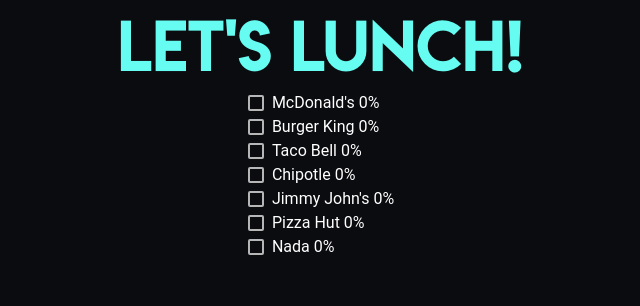
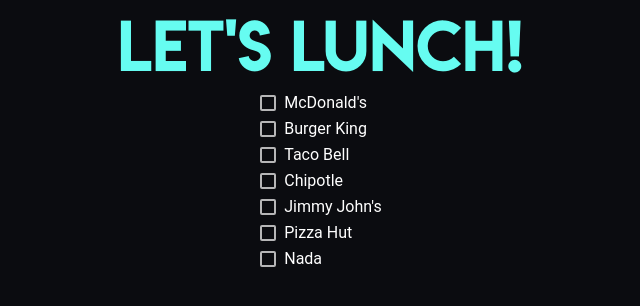
Before and after one commit to chuloon/letslunch, an Angular app in the folder letslunch/: page / in a window 1280 px wide. Shown: the top 306 px of the page, without its empty margins (319-959 px from the left). Built offline with nearby package versions, Linux system fonts and the light colour scheme.

Commit message:
got percentage lines working

```diff
--- a/letslunch/src/app/restaurant-selection/restaurant-item/restaurant-item.component.html
+++ b/letslunch/src/app/restaurant-selection/restaurant-item/restaurant-item.component.html
@@ -1,5 +1,9 @@
 <div class="restaurant-item-container">
   <div class="item-name">
-    <mat-checkbox (change)="selectionService.restaurantItemChange($event, voteShare, setVoteShare)">{{ name }} {{ selectionService.totalVotes != 0 ? voteShare / selectionService.totalVotes * 100 + "%" : "0%" }}</mat-checkbox>
+    <mat-checkbox (change)="selectionService.restaurantItemChange($event, voteShare, setVoteShare)">{{ name }}</mat-checkbox>
+  </div>
+  <div class="percent-container">
+    <div class="percent-inner" [ngStyle]="{ 'max-width': getSharePercentage() }">
+    </div>
   </div>
 </div>
--- a/letslunch/src/app/restaurant-selection/restaurant-item/restaurant-item.component.scss
+++ b/letslunch/src/app/restaurant-selection/restaurant-item/restaurant-item.component.scss
@@ -1,6 +1,21 @@
+@import '../../../assets/sass/variables.scss';
+
 .restaurant-item-container {
     .item-name {
         color: white;
         font-size: 1.25vw;
     }
+
+    .percent-container {
+        width: 100%;
+        height: 2px;
+
+        .percent-inner {
+            width: 100%;
+            max-width: 0%;;
+            height: 2px;
+            background-color: $teal;
+            transition: max-width 0.3s;
+        }
+    }
 }
--- a/letslunch/src/app/restaurant-selection/restaurant-item/restaurant-item.component.ts
+++ b/letslunch/src/app/restaurant-selection/restaurant-item/restaurant-item.component.ts
@@ -19,4 +19,8 @@
     this.voteShare = value;
   }
 
+  getSharePercentage = () => {
+    return this.selectionService.totalVotes != 0 ? this.voteShare / this.selectionService.totalVotes * 100 + "%" : "0%";
+  }
+
 }
```
